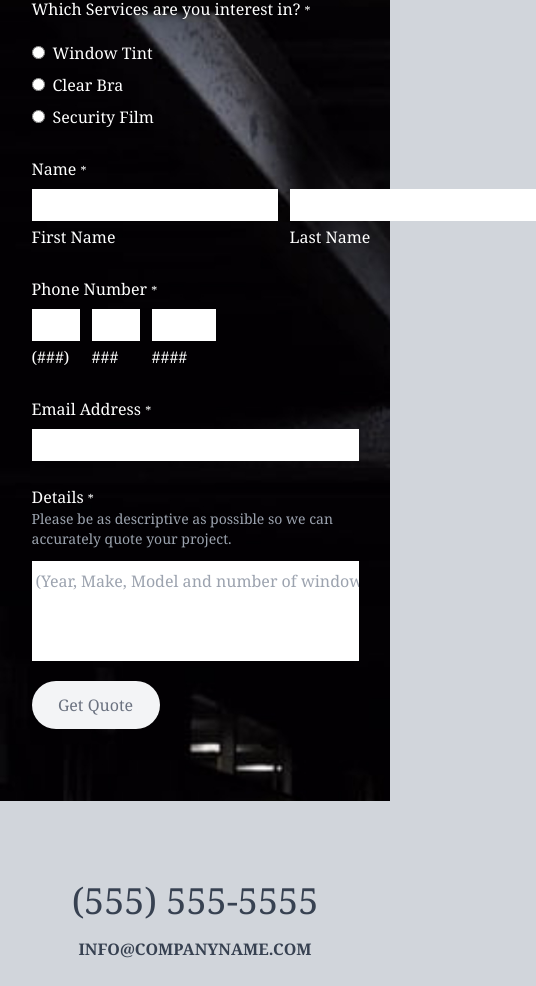
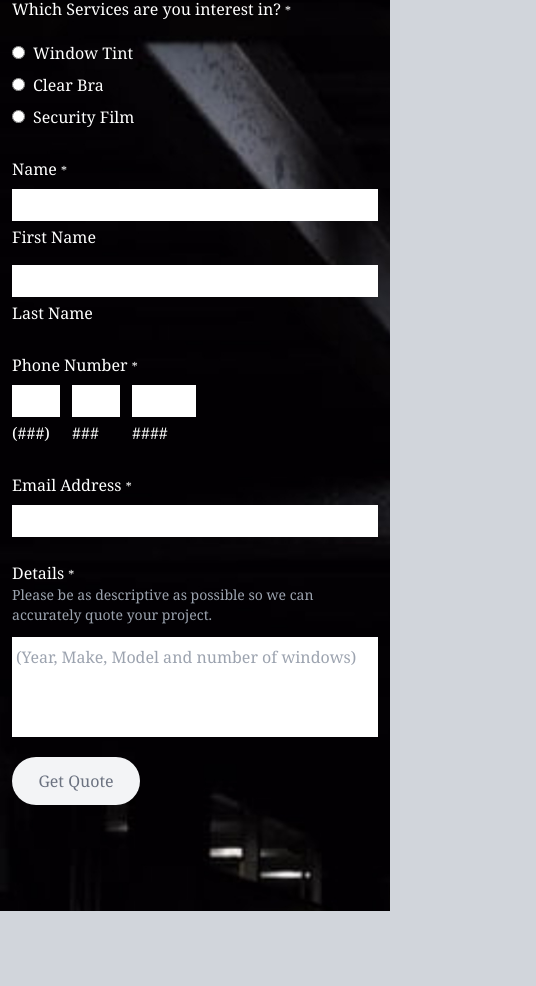
Before and after one commit to Drayved/Tint-Site, a React (Vite) app: page / in a window 390 px wide. Shown: the part 4506-5492 px from the top of the page, 536 px wide, since content can reach past the window. Built offline with nearby package versions, Linux system fonts and the light colour scheme.

Commit message:
Update index.css

```diff
--- a/src/index.css
+++ b/src/index.css
@@ -314,9 +314,18 @@ input{
 }
 
 .form-info{
-    @apply px-3 w-[90%]
+    @apply px-3
 }
 
+@media(max-width: 420px){
+    .names-container{
+        @apply flex-col flex
+    }
+
+    .form-container{
+        @apply h-[1190px]
+    }
+}
 
 /* MIDDLE INFO */
 
```
